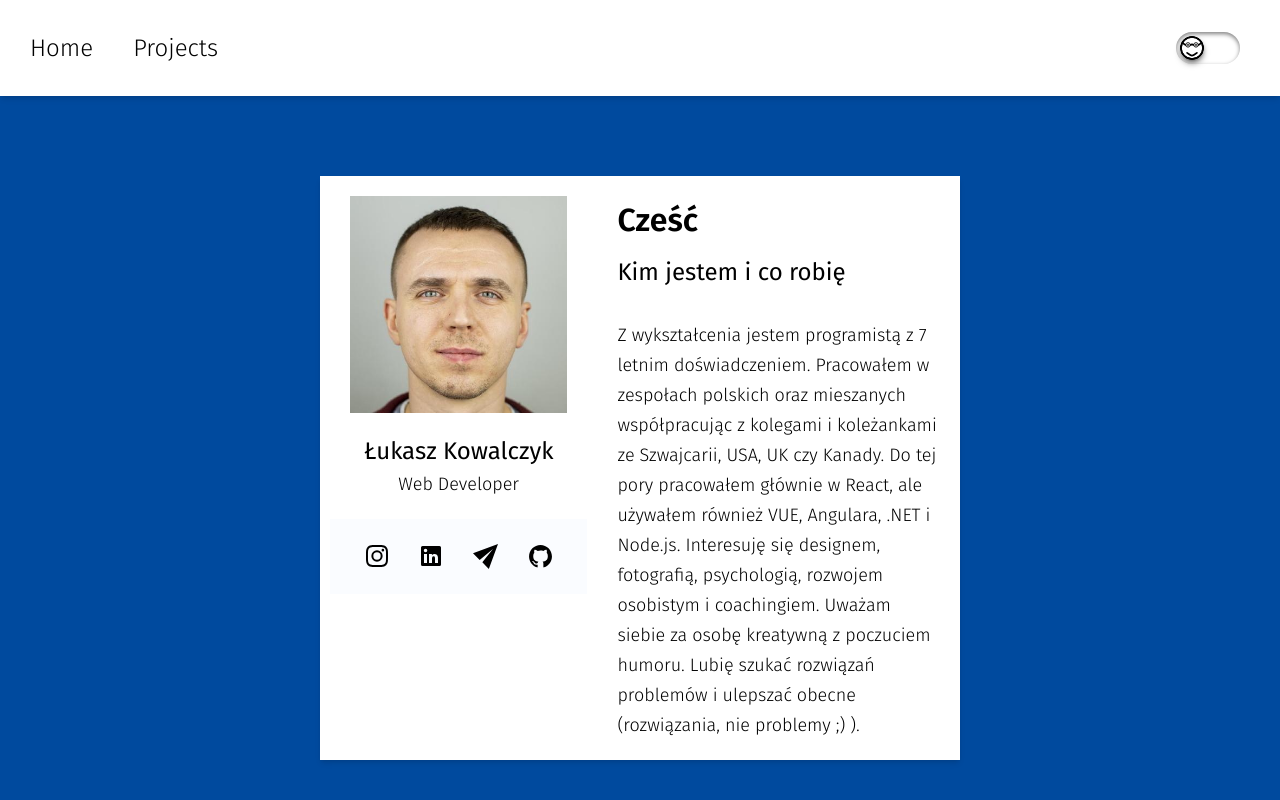
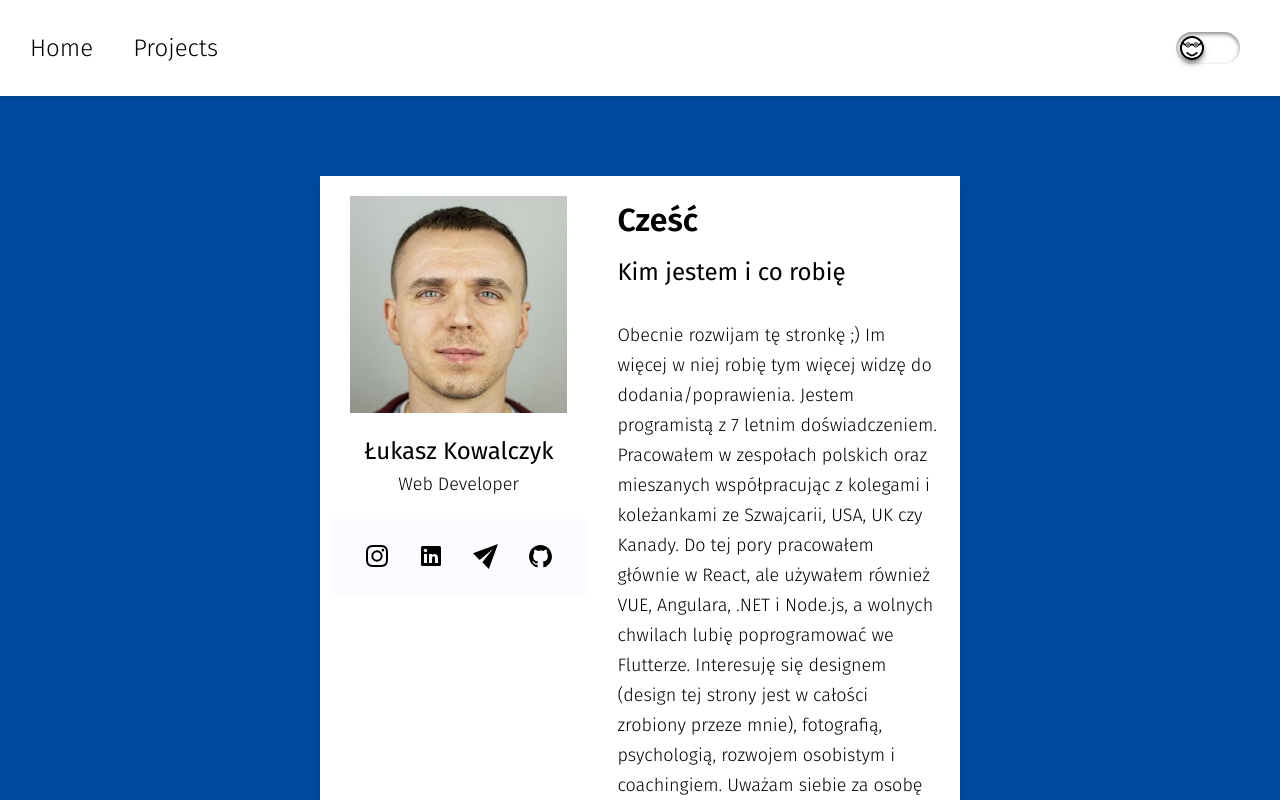
Before and after one commit to LukeKow/lukasz.kowalczyk.web.dev, a React (Vite) app: page / in a window 1280 px wide. Shown: the top 800 px of the page. Built offline with nearby package versions, Linux system fonts and the light colour scheme.

Commit message:
copy update

```diff
--- a/src/assets/copy/copy.ts
+++ b/src/assets/copy/copy.ts
@@ -19,7 +19,7 @@ const standard: FunContextTheme = {
   copy: {
     jobTitle: "Web Developer",
     aboutMe:
-      "Z wykształcenia jestem programistą z 7 letnim doświadczeniem. Pracowałem w zespołach polskich oraz mieszanych współpracując z kolegami i koleżankami ze Szwajcarii, USA, UK czy Kanady. Do tej pory pracowałem głównie w React, ale używałem również VUE, Angulara, .NET i Node.js. Interesuję się designem, fotografią, psychologią, rozwojem osobistym i coachingiem. Uważam siebie za osobę kreatywną z poczuciem humoru. Lubię szukać rozwiązań problemów i ulepszać obecne (rozwiązania, nie problemy ;) ).",
+      "Obecnie rozwijam tę stronkę ;) Im więcej w niej robię tym więcej widzę do dodania/poprawienia. Jestem programistą z 7 letnim doświadczeniem. Pracowałem w zespołach polskich oraz mieszanych współpracując z kolegami i koleżankami ze Szwajcarii, USA, UK czy Kanady. Do tej pory pracowałem głównie w React, ale używałem również VUE, Angulara, .NET i Node.js, a wolnych chwilach lubię poprogramować we Flutterze. Interesuję się designem (design tej strony jest w całości zrobiony przeze mnie), fotografią, psychologią, rozwojem osobistym i coachingiem. Uważam siebie za osobę kreatywną z poczuciem humoru. Lubię szukać rozwiązań problemów i ulepszać obecne (rozwiązania, nie problemy ;) ).",
   },
   theme: {
     mainPointer: "text-blue-700",
```
